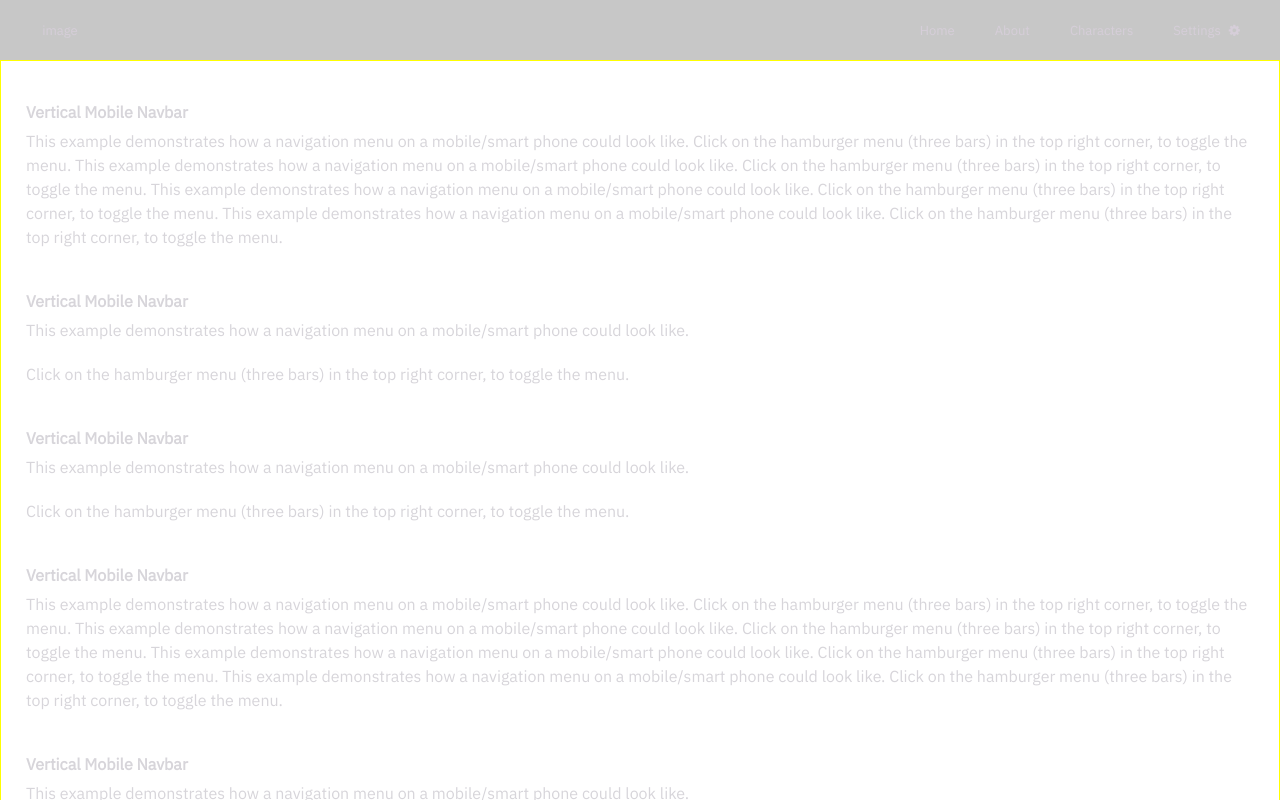
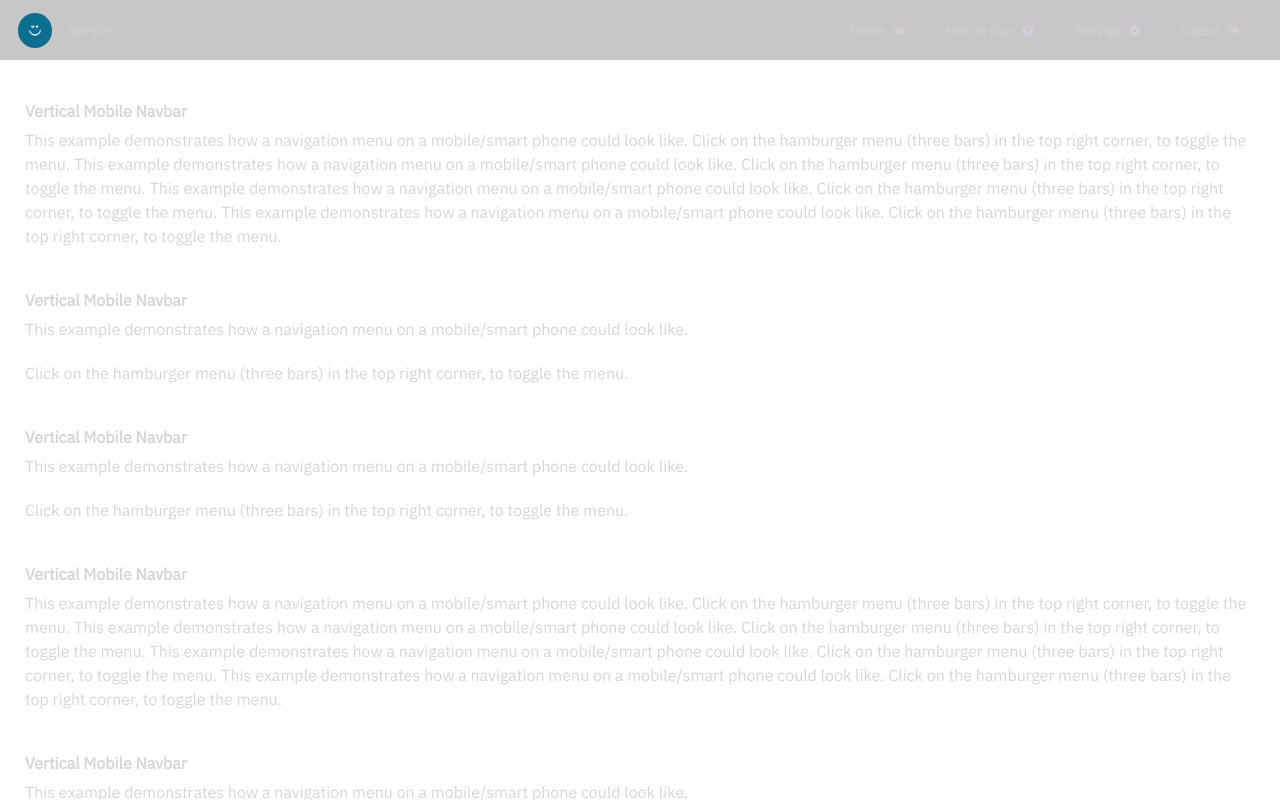
Before and after one commit to MieThorberg/dat3-exam-frontend, a React (Vite) app: page /rules in a window 1280 px wide. Shown: the top 800 px of the page. Built offline with nearby package versions, Linux system fonts and the light colour scheme; sample sign-in values are in the browser's storage; a web font is replaced by a local one.

Commit message:
added logout function, removed header when not logged in

```diff
--- a/src/App.jsx
+++ b/src/App.jsx
@@ -22,24 +22,42 @@ import { useState } from "react";
 import "./styles/App.css";
 import VotePage from "./components/pages/VotePage";
 import EndedGamePage from "./components/pages/EndedGamePage";
-
+/* blur: "rgba(16, 5, 30, 0.685)", */
+import night from "./images/night.jpg";
+import day from "./images/day.jpg";
 
 export default function App() {
   const nightMode = {
     name: "night",
-    image: "/../src/images/night.jpg",
+    image: night,
     blur: "rgba(16, 5, 30, 0.685)",
-    topnavColor: "#4141414b",
-    topnavLinkColor: "#d6ced9",
+    color: "white",
+    header: "000000ee",
+    votecolor: "#1ff39e",
+
+    /* topnavColor: "#4141414b",
+    topnavLinkColor: "#d6ced9", */
     /* TODO: add colors for font, navigation, btn, background-color */
   }
 
+  const werewolfMode = {
+    name: "werewolf",
+    image: night,
+    blur: "rgba(10, 0, 0, 0.8)",
+    color: "white",
+    header: "#da1313ee",
+    votecolor: "#1ff39e",
+  }
+
   const dayMode = {
-    name: "day",
-    image: "/../src/images/day.jpg",
+    name: day,
+    image: "day",
     blur: "rgba(16, 5, 30, 0.3)",
-    topnavColor: "#e0dede4b",
-    topnavLinkColor: "black",
+    color: "black",
+    header: "000000ee",
+    votecolor: "black",
+  /*   topnavColor: "#e0dede4b",
+    topnavLinkColor: "black", */
 
     /* TODO: add colors for font, navigation, btn, background-color */
   }
@@ -50,7 +68,6 @@ export default function App() {
   const [mode, setMode] = useState(nightMode);
 
   const [voteresult, setVoteresult] = useState({});
-
 
   function changeMode(m) {
     if(m.name == "night") {
@@ -63,12 +80,24 @@ export default function App() {
     }
   }
 
+  /* function setRoundMode(name) {
+    if(name == "night") {
+      setMode(nightMode)
+    }
+    else if(name == "day") {
+      setMode(dayMode)
+    } else {
+      setMode(werewolfMode)
+    }
+  } */
+
   return (
     <div>
       <BrowserRouter>
-        <Header mode={mode} loggedIn={loggedIn} headline={headline} />
+        <Header mode={mode} headline={headline}/>
         <Routes>
           <Route path="/" element={<StartPage mode={mode} />}></Route>
+
 
           {/* TODO: make frontend */}
           <Route path="/login" element={<LoginPage loggedIn={loggedIn} setLoggedIn={setLoggedIn} />} />
@@ -78,7 +107,7 @@ export default function App() {
           <Route path="/credits" element={<CreditsPage />}></Route>
 
           {/* Logged as user links */}
-          <Route path="/home" element={<Home setHeadline={setHeadline} mode={mode} />}></Route>
+          <Route path="/home" element={<Home setHeadline={setHeadline} mode={mode}/>}></Route>
           <Route path="/game_settings" element={<GameSettingsPage mode={mode} setHeadline={setHeadline} />}></Route>
           <Route path="/join_game/:roomId" element={<JoinPage mode={mode} />}></Route>
           <Route path="/gamepin" element={<GamepinPage mode={mode} />}></Route>
@@ -86,7 +115,7 @@ export default function App() {
           {/* Playing game links */}
           <Route path="/game/:roomid/village" element={<Village mode={mode} />}></Route>
           <Route path="/game/:roomid/vote" element={<VotePage mode={mode} />}></Route>
-          <Route path="/game/:roomid/voteresult" element={<VoteResultPage mode={mode} changeMode={changeMode} />}></Route>
+          <Route path="/game/:roomid/voteresult" element={<VoteResultPage mode={mode} setMode={setMode} />}></Route>
 
           {/* TODO: just showing a result from voteresult, change to get the actual winners with a fetch function */}
           <Route path="/game/ending" element={<EndedGamePage mode={mode} winners={voteresult} />}></Route>
--- a/src/components/Header.jsx
+++ b/src/components/Header.jsx
@@ -3,12 +3,11 @@ import { Outlet, Link, NavLink } from "react-router-dom";
 import { useState } from 'react';
 import "../styles/Header.css"
 import Chat from './Chat';
+import facade from '../apiFacade';
+import profileImage from "../images/1.jpg";
 
-function logout() {
-  apiFacade.logout();
-}
 
-const Header = ({ loggedIn, headline }) => {
+const Header = ({ mode, headline }) => {
   const [showChat, setShowChat] = useState(false);
 
   function openBurgerMenu() {
@@ -18,40 +17,20 @@ const Header = ({ loggedIn, headline }) => {
     document.getElementById("mobileNav").style.width = "0%";
   }
 
-/*   function openChatGroup(chatid) {
-    document.getElementById(chatid).style.display = "block";
+  function logout() {
+    facade.logout();
+    //need to reload page to make it return to login page after logout
+    window.location.reload();
   }
-
-  function closeChatGroup(chatid) {
-    document.getElementById(chatid).style.display = "none";
-  } */
-
-
-
- /*  function setChat() {
-    setShowChat(!showChat);
-    if (showChat) {
-
-      document.getElementById("left").style.display = "block"; */
-
-      /*       document.getElementById("rows").style.gridTemplateColumns = "auto 60%";
-            document.getElementById("chat").style.display = "block"; */
-   /*  } else {
-      document.getElementById("left").style.display = "none"; */
-      /*       document.getElementById("rows").style.gridTemplateColumns = "100%";
-            document.getElementById("chat").style.display = "none";
-            document.getElementById("chat").style.backgroundColor = "green"; */
-/*     }
-  } */
 
   /* nav links when logged in */
   const getHomeNavLinks = () => {
     return (
       <>
-        <div><a href="/home">Home</a></div>
-        <div><a href="/rules">About</a></div>
-        <div><a href="/create_user/">Characters</a></div>
+        <div><a href="/home">Home <i className="fa fa-home" style={{ paddingLeft: "5px" }}></i></a></div>
+        <div><a href="/rules">How to play <i className="fa fa-question-circle" style={{ paddingLeft: "5px" }}></i></a></div>
         <div><a href="/edit_user/:room">Settings <i className="fa fa-cog" style={{ paddingLeft: "5px" }}></i></a></div>
+        <div><a href="" onClick={logout}>Logout <i className="fa fa-sign-out" style={{ paddingLeft: "5px" }}></i></a></div>
       </>
     )
   }
@@ -67,41 +46,26 @@ const Header = ({ loggedIn, headline }) => {
       </>)
   }
 
-  const getLinks = () => {
-    return getHomeNavLinks();
-    if (loggedIn) {
-      //TODO: Check if user is player then getplayernavlinks()
-      return getHomeNavLinks();
-    }
-  }
-
-
-
-
   return (
     <>
+      {facade.getToken() != undefined ?
+        <>
           <div className='nav'>
-        {/* SCREEN*/}
+            {/* SCREEN - topnavigation*/}
             <div className='topnav'>
               <div className='left'>
-            {/* TODO: insert player image here instead of link */}
-            {/* TODO: insert player name if screen is min 900px width */}
-
-            {/* Check if we should show profile image */}
-            {/* {loggedIn ? <div> */}<a /* onClick={setChat} */>image</a>{/* </div> : <></>}
- */}
+                <div><img className='profile' src={profileImage} /></div>
+                <div> <a>{facade.decodeToken().username}</a></div>
               </div>
               <div className='right'>
-            {/* gets the links to show */}
-            {getLinks()}
+                {getHomeNavLinks()}
               </div>
             </div>
 
             {/* MOBILE - topnavigation */}
             <div className='mobile-topnav'>
               <div className='left'>
-            {/* Checks if we should show profile image */}
-            {loggedIn ? <div><a /* onClick={setChat} */>image</a></div> : <></>}
+                <div><img className='profile' src={profileImage} /></div>
               </div>
               <div className='center'>
                 <a>{headline}</a>
@@ -119,62 +83,15 @@ const Header = ({ loggedIn, headline }) => {
                   <i className="fa fa-navicon"></i>
                 </a>
                 <div className="mobile-nav-content">
-              {/* gets the links to show */}
-              {getLinks()}
+                  {getHomeNavLinks()}
                 </div>
               </div>
             </div>
-      </div>
-
-
-
+          </div></>
+        :
+        <></>
+      }
     </>
-
-
-
-
-
-    /* <div className="mobile-topnav">
-            <div className="left"> */
-    /* <!-- back arrow --> */
-    /*  <img src="wolf.png" className="profile-image-small"> */
-    /* </div>
-          <div className="center">
-            <a>{headline}</a>
-          </div>
-          <div className="right">
-            <a className="icon" onClick={openNav}>
-              <i className="fa fa-navicon"></i>
-            </a>
-          </div>
-          <div id="mobileNav" className="mobile-nav">
-            <a className="icon" onClick={closeNav}>
-              <i className="fa fa-navicon"></i>
-            </a>
-            <div className="mobile-nav-content">
-              <a href="/home">Home</a>
-              <a href="/rules">About</a>
-              <a href="/village">Characters</a>
-              <a href="edit_user">Settings</a>
-            </div>
-          </div>
-        </div> */
-
-    /*  <div>
-       <header>
-         <nav>
-           <NavLink className="nav-link" to="/">Home</NavLink>
-           <NavLink className="nav-link" to="join">Join game</NavLink>
-           {
-             loggedIn ?
-                 <NavLink className="nav-button" to="/" onClick={logout}>Logout</NavLink>
-               :
-               <NavLink className="nav-button" to="login">Login</NavLink>
-           }
-         </nav>
-       </header>
-       <Outlet />
-     </div> */
   )
 }
 
--- a/src/components/pages/CreditsPage.jsx
+++ b/src/components/pages/CreditsPage.jsx
@@ -14,6 +14,7 @@ const CreditsPage = () => {
                         <div className="header">
                             <p><a href='https://www.freepik.com/vectors/night-house'>Night house vector created by upklyak - www.freepik.com</a></p>
                             <p><a href='https://www.freepik.com/vectors/old-town'>Old town vector created by upklyak - www.freepik.com</a></p>
+                            <a href='https://www.freepik.com/vectors/happy-icon'>Happy icon vector created by ibrandify - www.freepik.com</a>
                         </div>
                     </div>
                     {/* <!-- Column 3 (empty) --> */}
--- a/src/components/pages/StartPage.jsx
+++ b/src/components/pages/StartPage.jsx
@@ -24,7 +24,7 @@ const StartPage = ({ mode }) => {
                         </div>
                         <div className="content">
                             <button className="btn-purple" style={{ maxWidth: "200px" }} onClick={event => window.location.href = "/login"}>Login</button>
-                            <button className="btn-purple" style={{ maxWidth: "200px" }} onClick={event => window.location.href = "/rules"}>About</button>
+                            <button className="btn-purple" style={{ maxWidth: "200px" }} onClick={event => window.location.href = "/rules"}>How to play ?</button>
                             <button className="btn-purple" style={{ maxWidth: "200px" }} onClick={event => window.location.href = "/credits"}>Credits</button>
                         </div>
                     </div>
--- a/src/components/pages/Village.jsx
+++ b/src/components/pages/Village.jsx
@@ -80,7 +80,6 @@ const Village = ({ mode }) => {
         setTimerColor("white")
         clear(getDeadTime());
     }
-
     function getCurrentRound() {
         gameController.getCurrentRound(16).then(data => setCurrent(data));
     }
@@ -108,7 +107,7 @@ const Village = ({ mode }) => {
 
                         <div className='header' style={{ justifyContent: "end", paddingBottom: "20px" }}>
 
-                            <p>Day {current.day}, {current.isDay ? "Day" : "night"}</p>
+                        <p>Day {current.day}, {current.isDay ? "Day" : "night"}</p>
                             <h1 style={{ color: timerColor }}>{timer}</h1>
                         </div>
                         <div className='content' style={{ justifyContent: "start", gridTemplateRows: "60% auto" }}>
--- a/src/settings.js
+++ b/src/settings.js
@@ -1,5 +1,5 @@
 // todo: chance url
-const URL = "http://localhost:8080/ex_startcode_backend_war_exploded";
-// const URL = "http://localhost:8080/werewolf_war_exploded";
+/* const URL = "http://localhost:8080/ex_startcode_backend_war_exploded";  */
+ const URL = "http://localhost:8080/werewolf_war_exploded";
 
 export default URL;
--- a/src/styles/App.css
+++ b/src/styles/App.css
@@ -1,5 +1,3 @@
-/* rgb(17, 8, 21); */
-
 * {
     margin: 0;
     padding: 0;
@@ -10,7 +8,6 @@
 body {
     width: 100%;
     height: 100%;
-    /* background-color: rgba(16, 5, 30); */
 }
 
 a {
@@ -66,19 +63,13 @@ p {
     top: 0;
     left: 0;
     width: 100vw;
-    /*   background-color: black; */
-    /* height: 100vh; */
 }
 
 #background-img {
-    /* background-image: url("../images/night.jpg"); */
     background-position: center;
     background-attachment: fixed;
-
     background-size: cover;
     background-repeat: no-repeat;
-    /* filter: blur(1.5px);
-    -webkit-filter: blur(1.5px); */
     height: 100vh;
 }
 
@@ -88,7 +79,6 @@ p {
     left: 0;
     height: 100%;
     width: 100%;
-    /* background-color: rgba(16, 5, 30, 0.685); */
 }
 
 
@@ -97,8 +87,6 @@ p {
     top: 0;
     left: 0;
     width: 100vw;
-    /*   background-color: black; */
-    /* height: 100vh; */
 }
 
 .main {
@@ -125,8 +113,6 @@ p {
     justify-content: center;
     align-items: center;
     width: 100%;
-    /* padding: 0 30% 0 30%; */
-    /* border: 1px solid red; */
 }
 
 .login-container {
@@ -136,7 +122,6 @@ p {
     justify-content: center;
     align-items: center;
     grid-template-columns: 30% auto 30%;
-    /* border: 1px solid red; */
 }
 
 .login-container .section {
@@ -147,16 +132,10 @@ p {
     padding: 20px 0 50px 0;
 }
 
-.login-container .section div {
-    /*  border: 1px solid red; */
-
-}
-
 .login-container .section div input[type=text],
 .login-container .section div input[type=password] {
     background-color: rgba(235, 208, 248, 0.44);
 }
-
 
 ::-webkit-input-placeholder {
     color: #901ff38a;
@@ -175,8 +154,21 @@ p {
     color: rgb(215, 213, 218);
     display: flex;
     flex-direction: column;
-    justify-content: center;
-    align-items: center;
+    justify-content: left;
+}
+
+.login-container .section .header .back-arrow {
+    position: fixed;
+    top: 20px;
+    color: #901ff38a;
+    text-align: left;
+    font-size: 16px;
+    padding-left: 10px;
+}
+
+.login-container .section .header .back-arrow:hover {
+    cursor: pointer;
+    color: gray;
 }
 
 .login-container .section p {
@@ -221,8 +213,6 @@ p {
     background-color: grey;
 }
 
-
-
 .main2 {
     position: relative;
     top: 0;
@@ -234,7 +224,6 @@ p {
     align-items: center;
     width: 100%;
     padding: 20px 15px 50px 15px;
-    border: 1px solid yellow;
 }
 
 .scroll-container {
@@ -245,29 +234,18 @@ p {
     align-items: left;
     width: 100%;
     height: 100%;
-    /* border: 1px solid blue; */
-
 }
 
 .full-scroll-section {
     height: auto;
     width: auto;
     overflow: auto;
-    /* border: 1px solid green;   */
 }
 
-.box {
-    /* border: 1px solid green; */
-}
-
-.full-scroll-section div {
-    /* border: 1px solid red; */
-}
 
 .text-section {
     text-align: left;
     padding: 0 10px 0 10px;
-    /* border: 1px solid red; */
 }
 
 .text-section h2 {
@@ -354,7 +332,6 @@ button:hover {
 }
 
 .main-container {
-    /* border: 2px solid blue; */
     height: 100%;
     width: 100%;
     display: grid;
@@ -362,7 +339,6 @@ button:hover {
 }
 
 .main-container div {
-    /* border: 2px solid green; */
     height: 100%;
     display: grid;
     grid-template-rows: auto 60%;
@@ -371,7 +347,6 @@ button:hover {
 .main-container .section div {
     height: 100%;
     width: 100%;
-    /* border: 2px solid orange; */
 }
 
 .main-container .section .header,
@@ -398,8 +373,6 @@ button:hover {
     flex-direction: column;
     justify-content: baseline;
     align-items: center;
-    /*  border: 1px solid red; */
-    /*   padding: 0 15% 0 15%; */
 }
 
 .main-container .section .content button {
@@ -408,9 +381,6 @@ button:hover {
     justify-content: center;
     align-items: center;
     margin: 10px 0 10px 0;
-
-
-    /* border: 2px solid orange; */
 }
 
 
@@ -448,7 +418,6 @@ button:hover {
     z-index: 0;
 }
 
-
 .fixed-header h1 {
     font-family: 'New Rocker', cursive;
     font-size: 25px;
@@ -460,7 +429,6 @@ button:hover {
     bottom: 0;
     left: 0;
     width: 100%;
-
     height: 110px;
     display: flex;
     flex-direction: column;
@@ -472,7 +440,6 @@ button:hover {
     width: 60%;
     max-width: 350px;
 }
-
 
 .list-grid {
     display: grid;
@@ -488,7 +455,6 @@ button:hover {
     width: 100%;
     margin-top: 10px;
     padding: 2px;
-    /* border: 1px solid red; */
 }
 
 .list-grid div div {
@@ -496,7 +462,6 @@ button:hover {
     width: 100%;
     font-size: 11px;
     text-align: center;
-
 }
 
 .list-grid div div h3 {
@@ -527,15 +492,11 @@ button:hover {
     padding-top: 10px;
 }
 
-
-
-
-.active, .list-grid div .vote .profile-img:hover {
+.active,
+.list-grid div .vote .profile-img:hover {
     cursor: pointer;
     border: 5px solid #1ff39e;
 }
-
-.list-grid div .vote h3:hover {}
 
 #rows {
     position: fixed;
@@ -645,6 +606,15 @@ button:hover {
 
 @media only screen and (min-width: 450px) {
 
+    .login-container .section .header .back-arrow {
+        position: relative;
+        top: 0;
+        color: #901ff38a;
+        text-align: left;
+        font-size: 16px;
+        padding-left: 20px;
+    }
+
     .color-background-container #background-img {
         background-image: url("../images/night.jpg");
     }
@@ -652,6 +622,7 @@ button:hover {
     .color-background-container #background-img-blur {
         background-color: rgba(16, 5, 30, 0.685);
     }
+
     .fixed-header {
         top: 60px;
     }
@@ -690,10 +661,8 @@ button:hover {
         font-size: 20px;
     }
 
-
     button {
         width: 100%;
-        /* max-width: 250px; */
     }
 
     .main-container .section .header h1,
@@ -720,8 +689,6 @@ button:hover {
         display: grid;
         grid-template-columns: auto auto auto auto;
     }
-
-
 }
 
 @media only screen and (min-width: 900px) {
--- a/src/styles/Header.css
+++ b/src/styles/Header.css
@@ -25,7 +25,7 @@
 .topnav .left {
   height: 100%;
   display: flex;
-  flex-direction: column;
+  flex-direction: row;
   justify-content: center;
   align-items: center;
   width: 100%;
@@ -42,6 +42,7 @@
   justify-content: right;
 }
 
+.topnav .left div,
 .topnav .right div {
   margin: 0 10px 0 10px;
 }
@@ -55,13 +56,20 @@
   color: #901ff3;
 }
 
-/* .profile-img {
-  background-color: green;
-  border-radius: 50%;
-  height: 30px;
-  width: 30px;
+.left div{
+  height: auto;
+  display: flex;
+  flex-direction: row;
+  justify-content: center;
+  align-items: center;
+  width: auto;
 }
- */
+
+.profile {
+  border-radius: 20px;
+  height: 35px;
+}
+
 
 .mobile-topnav {
   width: 100%;
@@ -154,6 +162,22 @@
 @media only screen and (max-width: 300px) {}
 
 @media only screen and (min-width: 450px) {
+
+  .left div{
+    height: 100%;
+    display: flex;
+    flex-direction: row;
+    justify-content: center;
+    align-items: center;
+    width: 100%;
+  }
+
+  .profile {
+    border-radius: 20px;
+    height: 35px;
+    margin-left: 30px;
+  }
+
   .nav {
     height: 60px;
   }
@@ -177,7 +201,7 @@
     padding: 10px 20px 10px 20px;
   }
 
-  .topnav .left {
+  .topnav .left div{
     margin-left: 20px;
   }
 
```
Also changed, not shown: src/components/Home.jsx (+15 -0 lines), src/components/pages/LoginPage.jsx (+23 -10 lines), src/styles/LoginPage.css (deleted, +0 -19 lines), src/images/1.jpg (added), src/styles/Village.css (deleted). Lines whose indentation alone changed are shown as unchanged.
